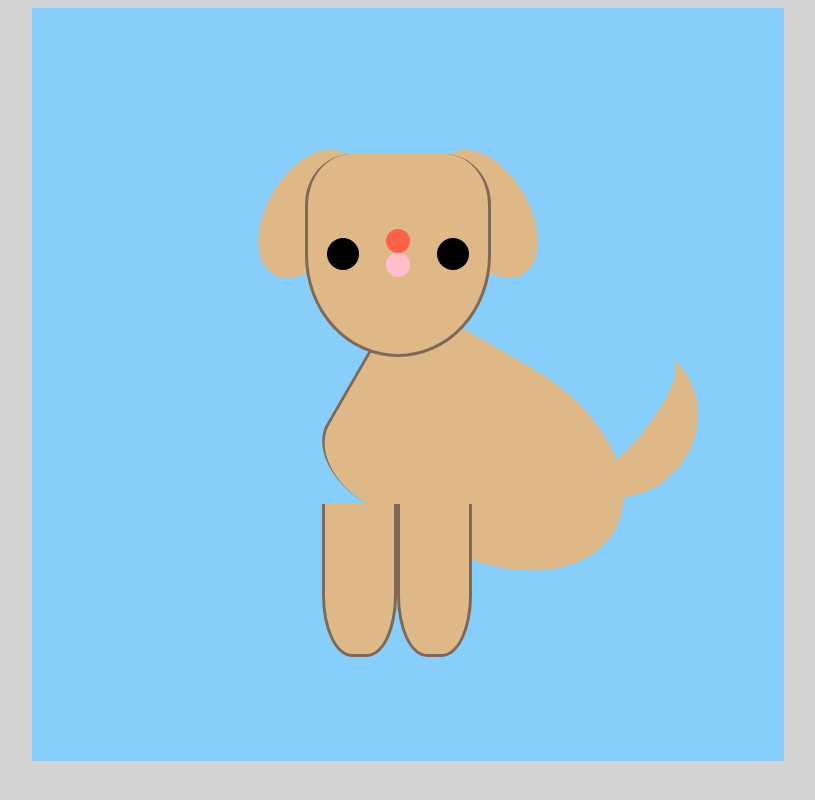
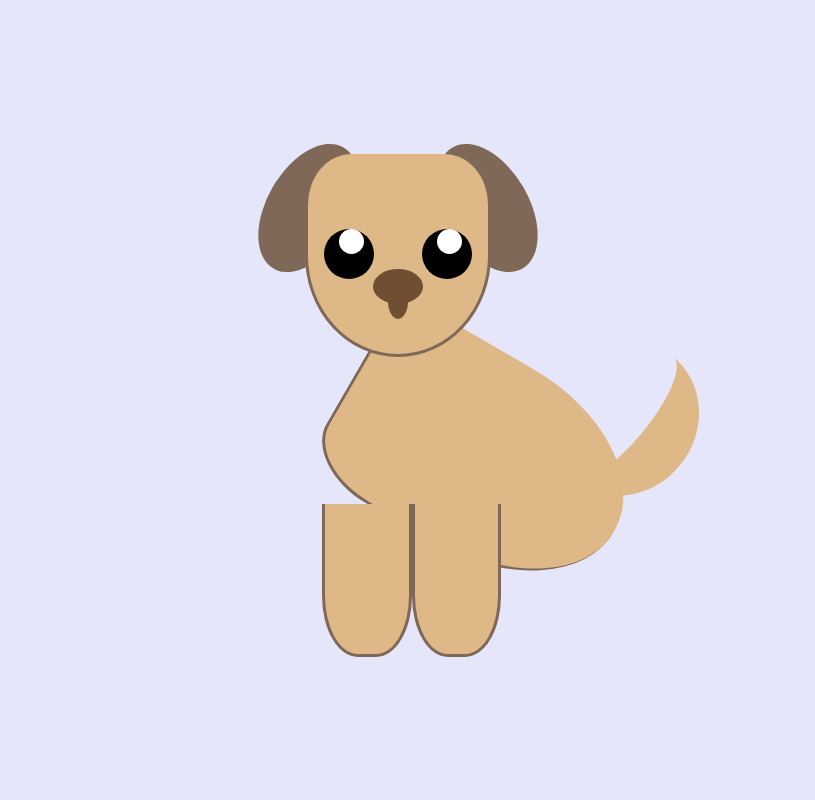
Before and after one commit to rsbabcock/pureCss, a plain HTML site: page puppy/index.html in a window 1280 px wide. Shown: the whole page, without its empty margins (232-1047 px from the left). Drawn offline with Linux system fonts and the light colour scheme.

Commit message:
and the puppy is finished

```diff
--- a/puppy/index.html
+++ b/puppy/index.html
@@ -14,12 +14,16 @@
         <div class="head-container">
             <div class="ear-left"></div>
             <div class="head">
-                <div class="eye-left"></div>
+                <div class="eye-left">
+                    <div class="pupil-left"></div>
+                </div>
                 <div class="muzzle">
                     <div class="nose"></div>
-                    <div class="mouth"></div>
+                    <div class="nose-lower"></div>
                 </div>
-                <div class="eye-right"></div>
+                <div class="eye-right">
+                    <div class="pupil-right"></div>
+                </div>
             </div>
             <div class="ear-right"></div>
         </div>
--- a/puppy/style.css
+++ b/puppy/style.css
@@ -1,11 +1,11 @@
 
 body{
-    background: lightgray;
+    background: lavender;
 }
 .box{
     position: relative;
     margin: 0 auto;
-    background: lightskyblue;
+    /* background: lightskyblue; */
     height: 500px;
     width: 500px;
     display: flex;
@@ -29,7 +29,7 @@ body{
 }
 .ear-left{
     z-index: -1;
-    background: burlywood;
+    background: #7F6857;
     height: 140px;
     width: 83px;
     /* border-radius: 50%; */
@@ -39,12 +39,12 @@ body{
     border-bottom-right-radius: 75%;
     margin-right: -45px;
     transform: rotate(30deg);
-    margin-top: -10px;
+    margin-top: -16px;
 
 }
 .ear-right{
     z-index: -1;
-    background: burlywood;
+    background: #7F6857;
     height: 140px;
     width: 83px;
     /* border-radius: 75%; */
@@ -54,7 +54,7 @@ body{
     border-bottom-right-radius: 75%;
     margin-left: -45px;
     transform: rotate(-30deg);
-    margin-top: -10px;
+    margin-top: -16px;
 }
 .head{
     /* z-index: 5; */
@@ -75,15 +75,31 @@ body{
 }
 .eye-left{
     background: black;
-    height: 32px;
-    width: 32px;
-    border-radius: 50%
+    height: 50px;
+    width: 50px;
+    border-radius: 50%;
+    margin-right: -15px;
 }
 .eye-right{
     background: black;
-    height: 32px;
-    width: 32px;
-    border-radius: 50%
+    height: 50px;
+    width: 50px;
+    border-radius: 50%;
+    margin-left: -15px;
+}
+.pupil-left{
+    background: white;
+    height: 25px;
+    width: 25px;
+    border-radius: 50%;
+    margin-left: 15px;
+}
+.pupil-right{
+    background: white;
+    height: 25px;
+    width: 25px;
+    border-radius: 50%;
+    margin-left: 15px;
 }
 .muzzle{
     display: flex;
@@ -93,18 +109,20 @@ body{
     padding: 10%;
     height: 50px;
     width: 42px;
+    margin-top: 80px;
 }
 .nose{
-    background: tomato;
-    height: 24px;
-    width: 24px;
-    border-radius: 50%
+    background: #704E32;
+    height: 50px;
+    width: 50px;
+    border-radius: 50%;
 }
-.mouth{
-    background: pink;
-    height: 24px;
-    width: 24px;
-    border-radius: 50%
+.nose-lower{
+    background:  #704E32;
+    height: 50px;
+    width: 20px;
+    border-radius: 50%;
+    margin-top: -20px;
 }
 .body-container{
     /* background: tan; */
@@ -132,13 +150,14 @@ body{
     border-bottom-left-radius: 50%;
     border-bottom-right-radius: 50%;
     border-top: 3px #7F6857 solid;
+    border-left: 3px #7F6857 solid;
     display: flex;
     flex-direction: column;
     align-items: center;
     justify-content: flex-end;
 }
 .tail{
-    z-index: 5;
+    /* z-index: -2; */
     /* background: burlywood; */
     height: 160px;
     width: 50px;
@@ -156,7 +175,7 @@ body{
     align-self: baseline;
     z-index: 4;
     height: 350px;
-    width: 150px;
+    width: 179px;
     display: flex;
     flex-direction: row;
     /* margin-top: -40px; */
```
